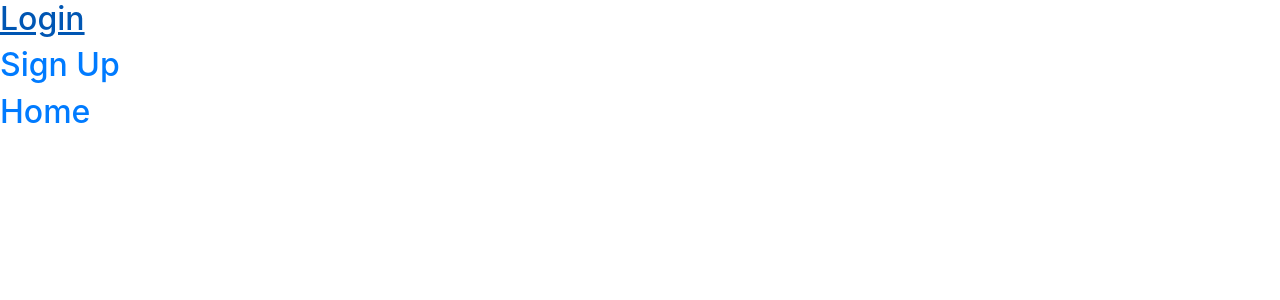
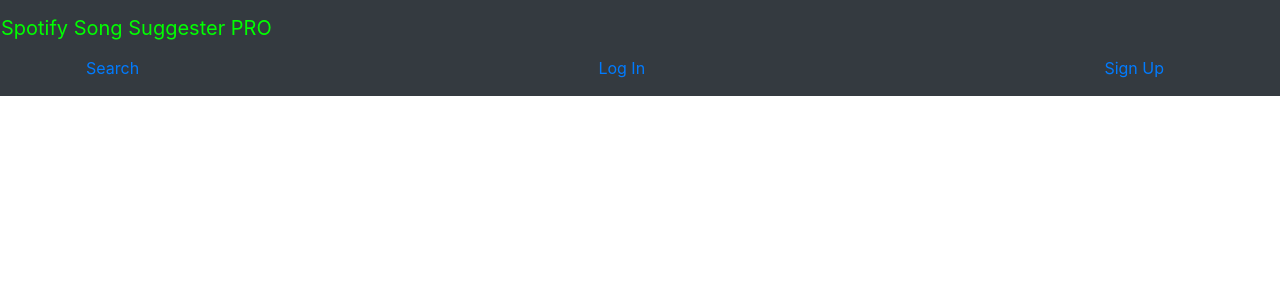
Before and after one commit to pt-spotify-song-suggester-3/front-end, a React (Create React App) app in the folder spotify/: page / in a window 1280 px wide. Shown: the top 300 px of the page. Built offline with nearby package versions, Linux system fonts and the light colour scheme.

Commit message:
Added Fully functioning and styled Navbar

```diff
--- a/spotify/src/components/NavBar.js
+++ b/spotify/src/components/NavBar.js
@@ -1,14 +1,41 @@
-import React from 'react';
-import { Link } from 'react-router-dom';
+import React from "react";
+import { Container, Navbar, Nav, NavItem, NavLink, NavbarBrand } from "reactstrap";
+import { useHistory } from 'react-router-dom'
+function NavBar(){
 
-function NavBar(){
-    return (
-        <div>
-            <Link to="/login"><h2>Login</h2></Link>
-            <Link to="/register"><h2>Sign Up</h2></Link>
-            <Link to="/"><h2>Home</h2></Link>
-        </div>
-    )
+    //const [state, setter] = useState();
+    const history = useHistory()
+
+    const logout = e => {
+		if(localStorage.getItem("token") || localStorage.getItem('ID')){
+		localStorage.removeItem('token');
+		localStorage.removeItem('ID')
+		history.push("/login")
+		// window.location.reload(true)
+		}
+    };
+
+    return(
+		<Navbar color="dark" className="">
+			<Nav style={{width:"100%"}}className="row">
+					<NavbarBrand style={{color:"lime"}} >Spotify Song Suggester PRO</NavbarBrand>
+					<Container className="themed-container" fluid="lg">
+						<NavItem style={{color:"white"}}className="">
+							<NavLink  href="/search">Search</NavLink>
+						</NavItem>
+						<NavItem style={{color:"white"}}className="">
+							<NavLink  href="/login">Log In</NavLink>
+						</NavItem>
+						<NavItem style={{color:"white"}}className="">
+							<NavLink  href="/register">Sign Up</NavLink>
+						</NavItem>
+						{document.location.pathname == '/private-route' ? <NavItem style={{color:"white"}}className="">
+							<NavLink href="/" onClick={logout} >Log Out</NavLink>
+						</NavItem>: null}
+				</Container>
+			</Nav>
+		</Navbar>
+
+    );
 }
-
-export default NavBar
+export default NavBar;
```
